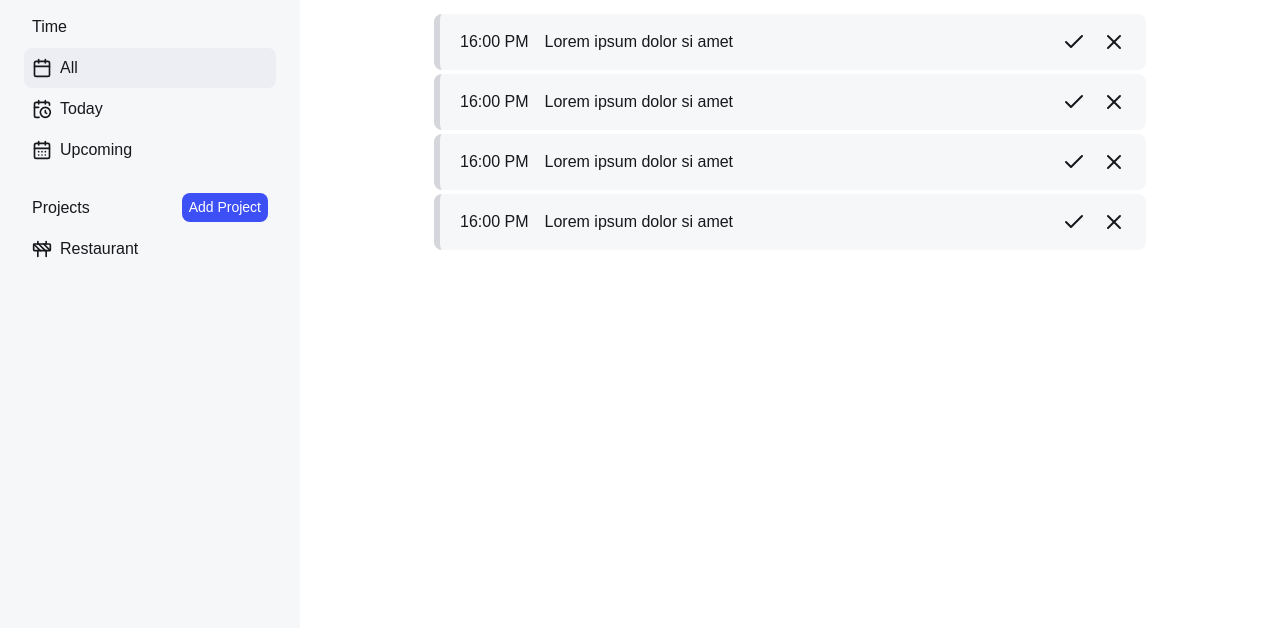
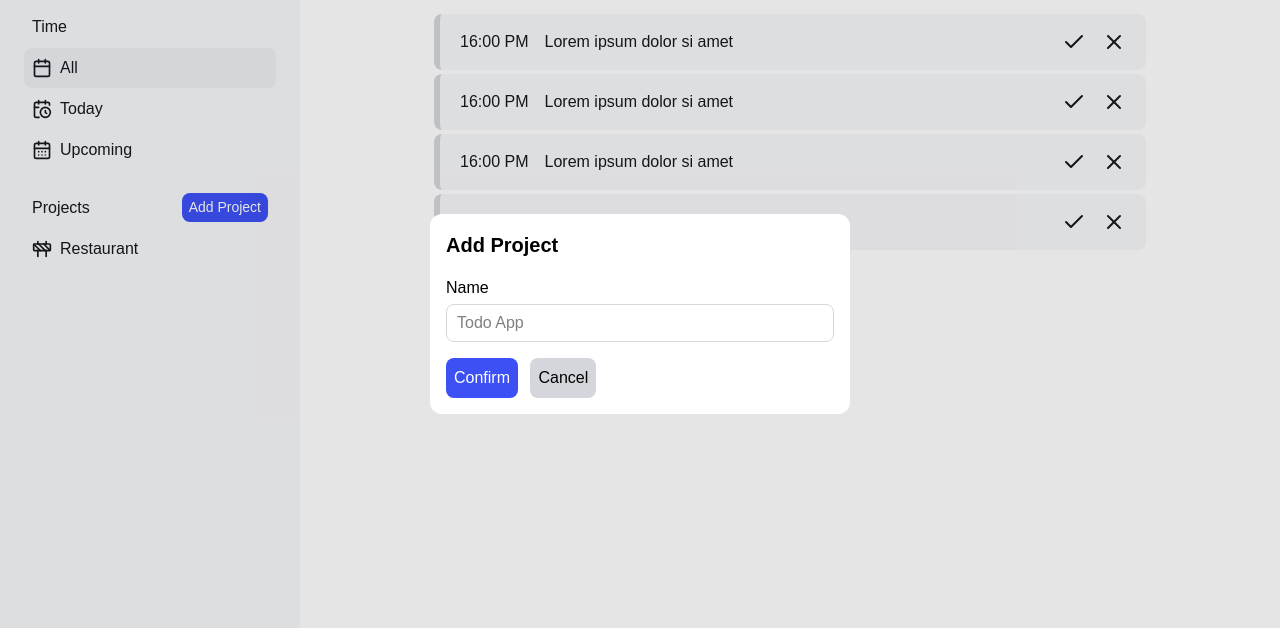
Before and after one commit to moktavizen/todo-vjs, a website built with webpack: page src/template.html in a window 1280 px wide. Both pictures are taken after a click on the button "Add Project". Shown: the part 86-714 px from the top of the page. Built offline with nearby package versions, Linux system fonts and the light colour scheme.

Commit message:
Style add-project modal dialog

```diff
--- a/src/index.js
+++ b/src/index.js
@@ -1,4 +1,9 @@
 import "./styles/reset.css";
 import "./styles/style.css";
 
-console.log("Hello World!");
+const addProjectDialog = document.querySelector("#add-project-dialog");
+const addProjectBtn = document.querySelector("#add-project-btn");
+
+addProjectBtn.addEventListener("click", () => {
+  addProjectDialog.showModal();
+});
--- a/src/styles/style.css
+++ b/src/styles/style.css
@@ -54,7 +54,7 @@ body {
 }
 
 button {
-  display: flex;
+  display: inline-flex;
   align-items: center;
   gap: 8px;
 
@@ -79,6 +79,64 @@ button:hover {
 
   padding: 6px 8px;
   margin-top: 16px;
+}
+
+dialog {
+  width: 420px;
+
+  position: fixed;
+  top: 50%;
+  left: 50%;
+  transform: translate(-50%, -50%);
+
+  padding: 16px;
+  border-radius: 12px;
+}
+
+dialog h2 {
+  font-size: 1.25rem;
+  font-weight: 600;
+  margin-bottom: 16px;
+}
+
+dialog form {
+  display: flex;
+  flex-direction: column;
+  gap: 16px;
+}
+
+dialog label {
+  display: block;
+  font-weight: 500;
+  margin-bottom: 4px;
+}
+
+dialog input {
+  display: block;
+  padding: 6px 10px;
+  border: 1px solid var(--clr-prio-normal);
+  border-radius: 8px;
+  width: 100%;
+}
+
+.confirm-btn {
+  background-color: var(--clr-primary);
+  color: var(--clr-surface);
+  margin-right: 8px;
+}
+
+.confirm-btn:hover {
+  background-color: var(--clr-primary);
+  opacity: 0.7;
+}
+
+.cancel-btn {
+  background-color: var(--clr-prio-normal);
+}
+
+.cancel-btn:hover {
+  background-color: var(--clr-prio-normal);
+  opacity: 0.7;
 }
 
 .add-project-btn {
--- a/src/template.html
+++ b/src/template.html
@@ -97,7 +97,22 @@
         </button>
         <div class="projects-label-wrapper">
           <div>Projects</div>
-          <button class="add-project-btn">Add Project</button>
+          <dialog id="add-project-dialog">
+            <h2>Add Project</h2>
+            <form id="add-project-form">
+              <div>
+                <label for="project-name-input">Name</label>
+                <input type="text" id="project-name-input" placeholder="Todo App" required />
+              </div>
+              <div>
+                <button class="confirm-btn" id="confirm-add-project-btn" type="submit" autofocus>
+                  Confirm
+                </button>
+                <button class="cancel-btn" formmethod="dialog" formnovalidate>Cancel</button>
+              </div>
+            </form>
+          </dialog>
+          <button id="add-project-btn" class="add-project-btn">Add Project</button>
         </div>
         <button>
           <svg
```
